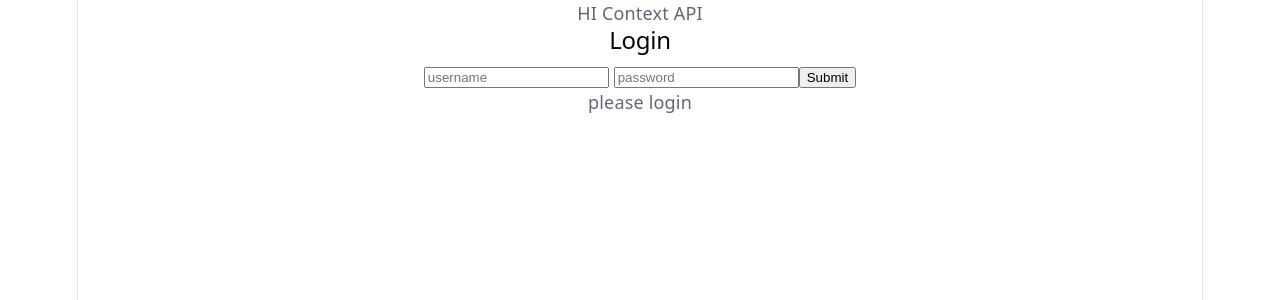
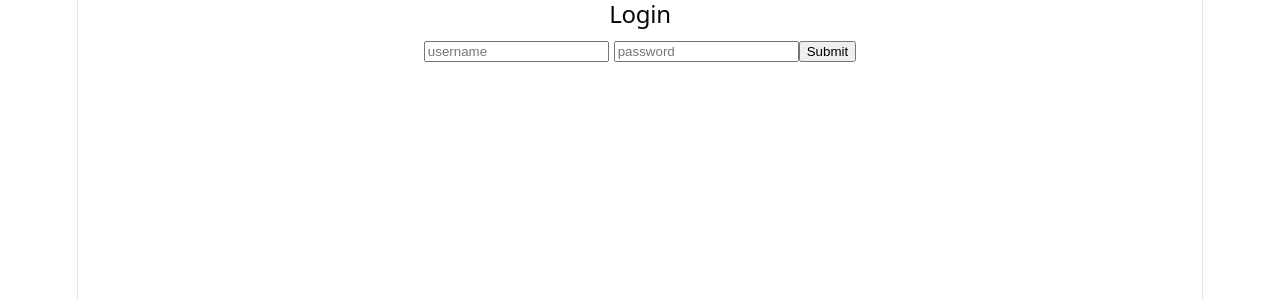
Before and after one commit to Dhakal29/ReactBasicPractice, a React (Vite) app in the folder contextapi/: page / in a window 1280 px wide. Shown: the top 300 px of the page. Built offline with nearby package versions, Linux system fonts and the light colour scheme.

Commit message:
conditional rendering added

```diff
--- a/contextapi/src/App.jsx
+++ b/contextapi/src/App.jsx
@@ -3,13 +3,23 @@ import './App.css'
 import UserContextProvider from './context/UserContextProvider'
 import Profile from './components/Profile'
 import Login from './components/Login'
-function App() {
+import { useContext } from 'react'
+import UserContext from './context/UserContext'
+
+function AppContent() {
+  const { user } = useContext(UserContext)
 
   return (
+    <div>
+      {user ? <Profile /> : <Login />}
+    </div>
+  )
+}
+
+function App() {
+  return (
     <UserContextProvider>
-      <div>HI Context API</div>
-      <Login />
-      <Profile />
+      <AppContent />
     </UserContextProvider>
   )
 }
```
